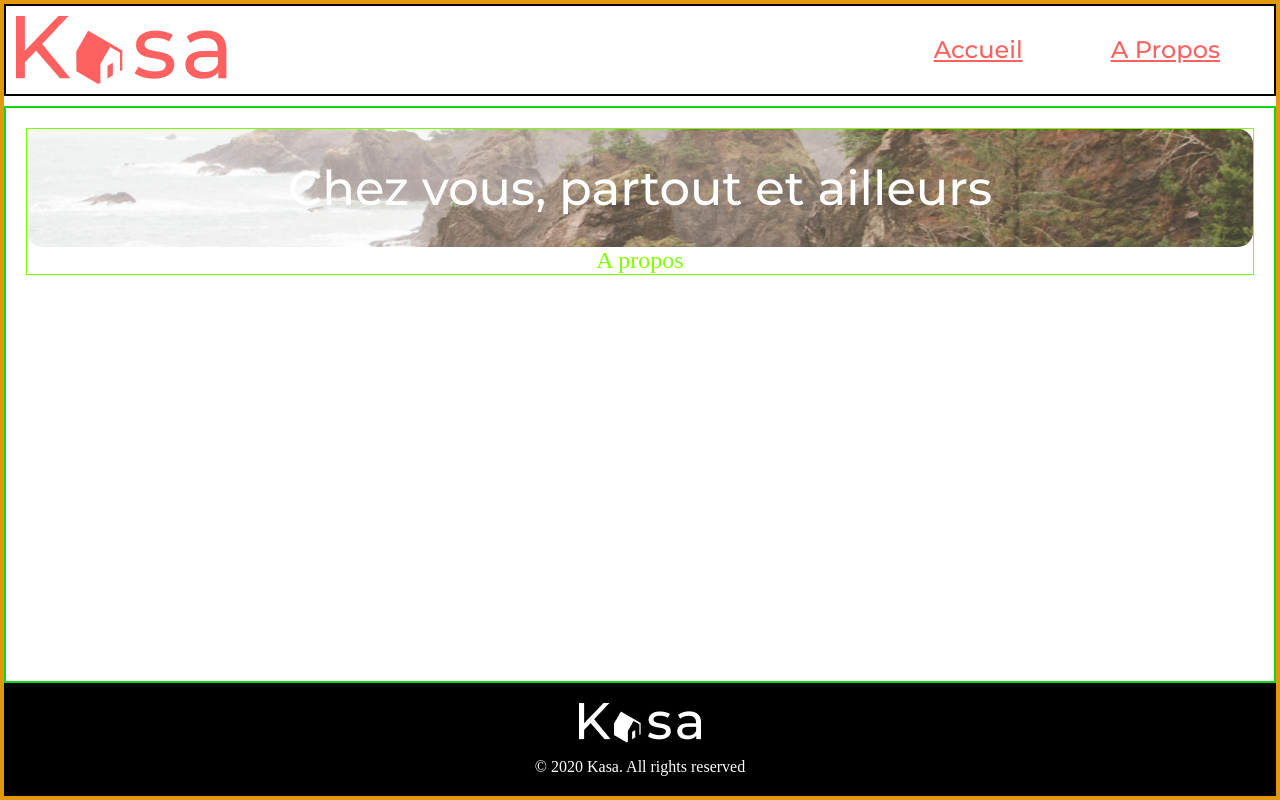
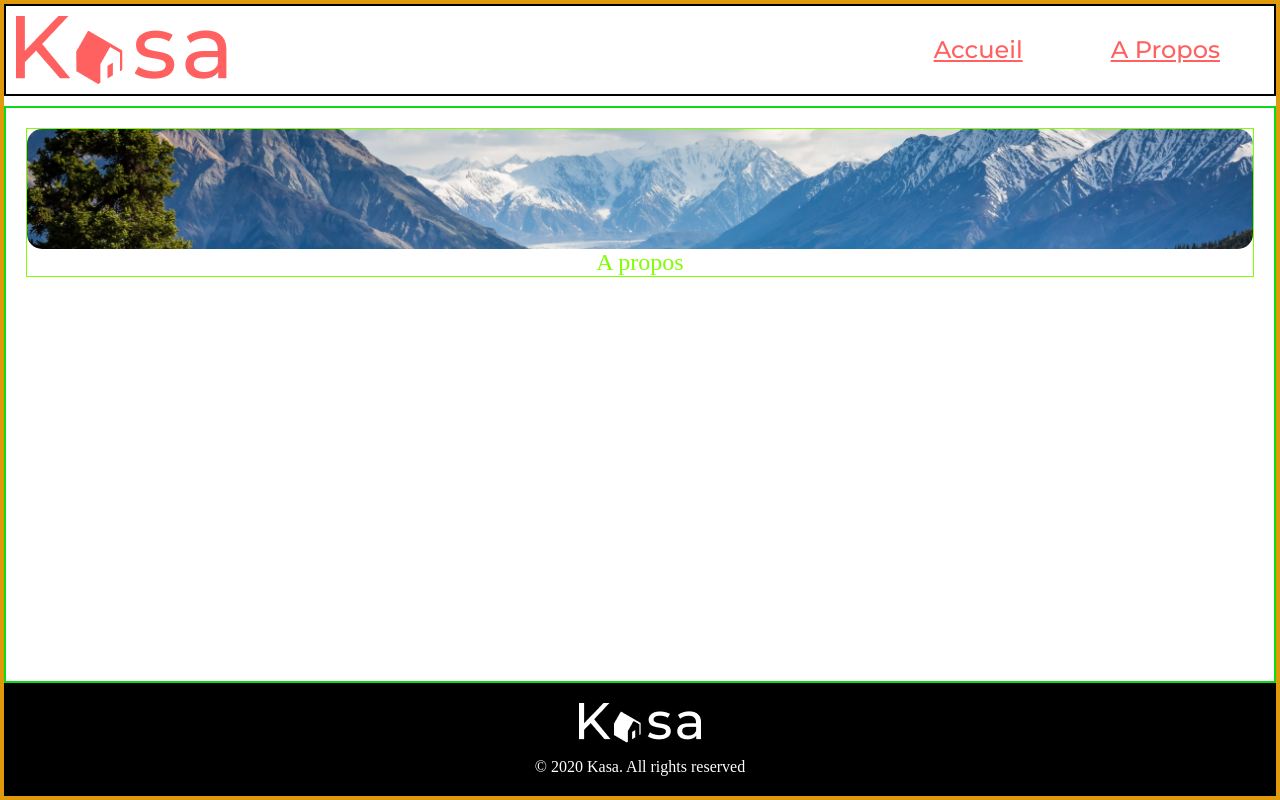
Before and after one commit to QUANELLE/PICARD_LAURE_P7, a React (Create React App) app: page /about in a window 1280 px wide. Built offline with nearby package versions, Linux system fonts and the light colour scheme.

Commit message:
Banner:  mise en place img dynamique

```diff
--- a/src/components/Banner.jsx
+++ b/src/components/Banner.jsx
@@ -1,41 +1,19 @@
 import React from 'react'
 import { useParams } from 'react-router-dom';
 import '../style/banner.css'
-import picture from '../utils/pictures'
-import styled from 'styled-components';
 
-// const Bannerstyle = styled.div`
-// background-color: #F6F6F6;
-//     background: url('/src/assets/home.png');
-//    background:url(
-//       ${({ adress }) =>
-//     adress === '/' ? picture.homeImg : picture.AboutIMG};)
 
-//     background-size:cover;
-//     font-family: 'Montserrat';
-// font-style: normal;
-// font-weight: 500;
-// font-size: 48px;
-// line-height: 142.6%;
+export default function Banner({bgc, txt}) {
+  const bgcStyle = bgc==='homeStyle'?'banner banner-home':'banner banner-about'
+  const textStyle= txt=== 'aboutText'?'text-about':''
+    return (
+    <div className={bgcStyle}>
+    <span  className={textStyle}>
 
-// /* or 68px */
-// display: flex;
-// align-items: flex-end;
-// justify-content: center;
-
-// color: #FFFFFF;
-// }
-// `
-
-export default function Banner() {
-  // let pageName = useParams()
-  // console.log(pageName)
-  return (
-    <div className='banner banner-home'>
-    {/* <div > */}
       Chez vous, partout et ailleurs
+    </span>
 
       </div>
-    // <Bannerstyle>Chez vous, partout et ailleurs</Bannerstyle>
+
   )
 }
--- a/src/components/Gallery.jsx
+++ b/src/components/Gallery.jsx
@@ -6,7 +6,6 @@
 export default function Gallery(title,id,cover) {
   return (
     <div className='gallery'>
-      {/* Gallery */}
       {logements.map(logement=>
 
     <Card
--- a/src/pages/About.jsx
+++ b/src/pages/About.jsx
@@ -1,15 +1,16 @@
-import React, { Children } from 'react'
+import React from 'react'
 import '../style/about.css'
 import Banner from '../components/Banner'
-// import '../style/banner.css'
 
-export default function About() {
+export default function About({aboutText}) {
 
   return (
   <>
     <div className='page-container'>
       <div className="about">
-      <Banner><div className="banner banner-about"> coucou</div> </Banner>
+      <Banner
+      txt='aboutText'
+      />
       A propos
       </div>
       </div>
--- a/src/pages/Home.jsx
+++ b/src/pages/Home.jsx
@@ -3,12 +3,17 @@
 import '../style/home.css'
 import Banner from '../components/Banner'
 import Gallery from '../components/Gallery'
-export default function Home() {
+
+export default function Home({homeStyle,}) {
   return (
   <div className='page-container'>
 
   <div className='home'>
-    <Banner/>
+    <Banner
+     bgc='homeStyle'
+     />
+
+
   <Gallery/>
 
     </div>
--- a/src/style/banner.css
+++ b/src/style/banner.css
@@ -2,17 +2,13 @@
     /* border: 2px solid green; */
     border-radius: 15px;
     padding: 25px;
-    /* background-color: #F6F6F6; */
 
-    /* background: url('/src/assets/home.png'); */
-    /* background:url({picture}); */
     background-size:cover;
     font-family: 'Montserrat';
 font-style: normal;
 font-weight: 500;
 font-size: 48px;
-line-height: 142.6%;
-
+min-height: 15vh;
 max-width: 1500px;
 display: flex;
 justify-content: center;
@@ -24,4 +20,8 @@
 }
 .banner-about{
     background-image: url('/src/assets/AboutIMG.png');
+
 }
+.text-about{
+    display: none;
+}
--- a/src/style/home.css
+++ b/src/style/home.css
@@ -1,6 +1,4 @@
 .home {
-    /* font-size: 150px; */
-    color: blueviolet;
     /* border: 2px solid blueviolet; */
     display: flex;
     flex-direction: column;
--- a/src/utils/pictures.js
+++ /dev/null
@@ -1,5 +0,0 @@
- const picture = {
-    homeImg: './assets/home.png',
-    aproposImg: './assets/ImageApropos.png'
-}
-export default picture
```
